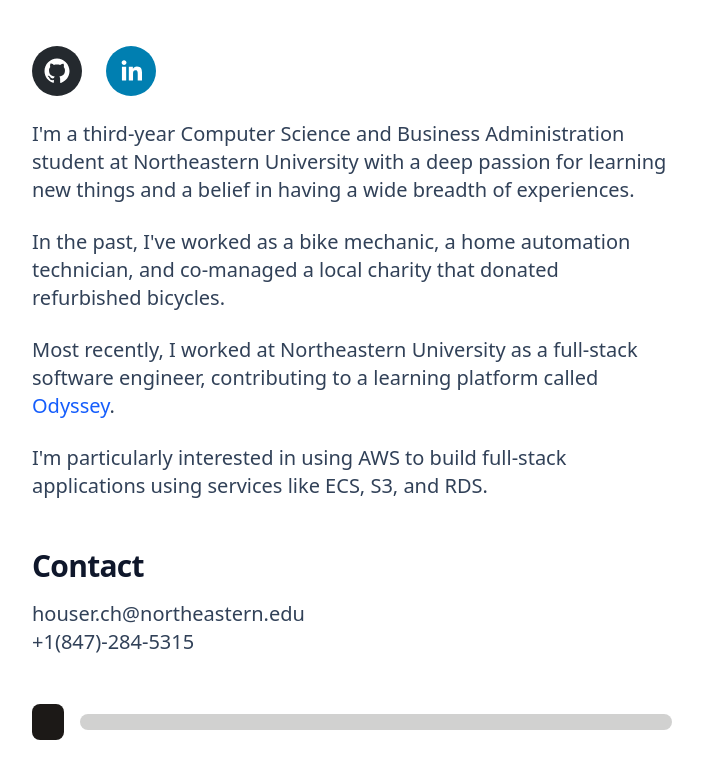
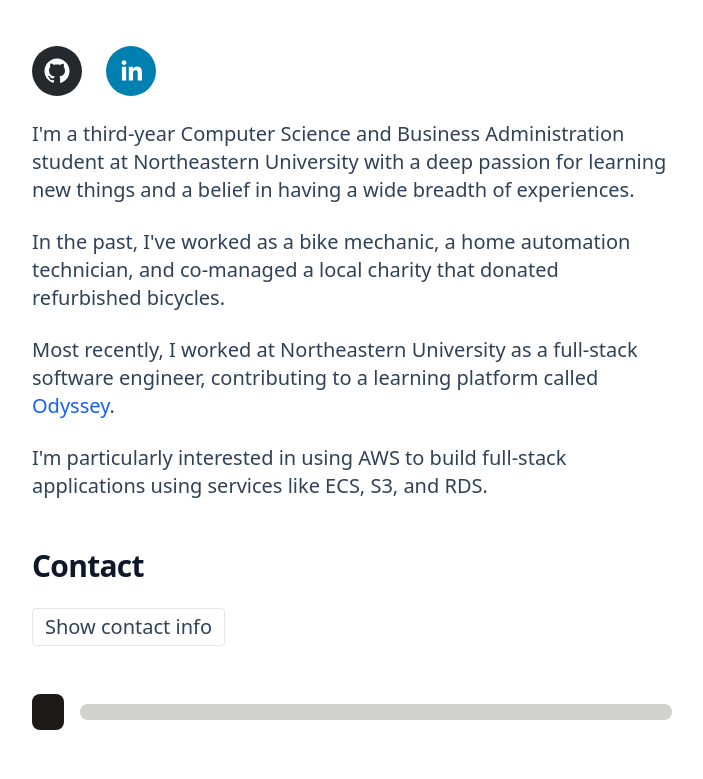
Before and after one commit to chouser63/portfolio, a Next.js app: page / in a window 1280 px wide. Shown: the part 403-1182 px from the top of the page, without its empty margins (288-991 px from the left). Built offline with nearby package versions, Linux system fonts and the light colour scheme.

Commit message:
added contact component for less visible pii

```diff
--- a/src/app/page.tsx
+++ b/src/app/page.tsx
@@ -1,3 +1,4 @@
+import Contact from "@/components/home/contact";
 import { ProgressClicker } from "@/components/progress-clicker";
 import ProfilePicture from "@/components/ui/profile-picture";
 import { SocialIcon } from 'react-social-icons'
@@ -32,16 +33,7 @@ export default function Home() {
         </p>
       </div>
 
-      <div className="w-3/4 sm:w-1/2 space-y-4 text-xl text-slate-700 dark:text-white">
-        <h1 className="text-3xl font-bold tracking-tight text-slate-900 dark:text-white">
-          Contact
-        </h1>
-        <p>
-          houser.ch@northeastern.edu
-          <br />
-          +1(847)-284-5315
-        </p>
-      </div>
+      <Contact/>
 
       <div className="w-3/4 sm:w-1/2">
         <ProgressClicker />
--- /dev/null
+++ b/src/components/home/contact.tsx
@@ -0,0 +1,33 @@
+"use client"
+
+import { useState } from "react";
+
+export default function Contact() {
+    const [revealed, setRevealed] = useState(false);
+    const phone = "(847) 284-5315";
+    const email = "houser.ch@northeastern.edu"
+
+    return (
+        <div className="w-3/4 sm:w-1/2 space-y-4 text-xl text-slate-700 dark:text-white">
+            <h1 className="text-3xl font-bold tracking-tight text-slate-900 dark:text-white">
+                Contact
+            </h1>
+
+            <div>
+                {!revealed ? (
+                    <button
+                        className="mt-2 inline-block px-3 py-1 border rounded bg-white dark:bg-slate-800"
+                        onClick={() => setRevealed(true)}
+                    >
+                        Show contact info
+                    </button>
+                ) : (
+                    <div className="flex flex-col items-start justify-start">
+                        <p>{email}</p>
+                        <p>{phone}</p>
+                    </div>
+                )}
+            </div>
+        </div>
+    );
+}
```
